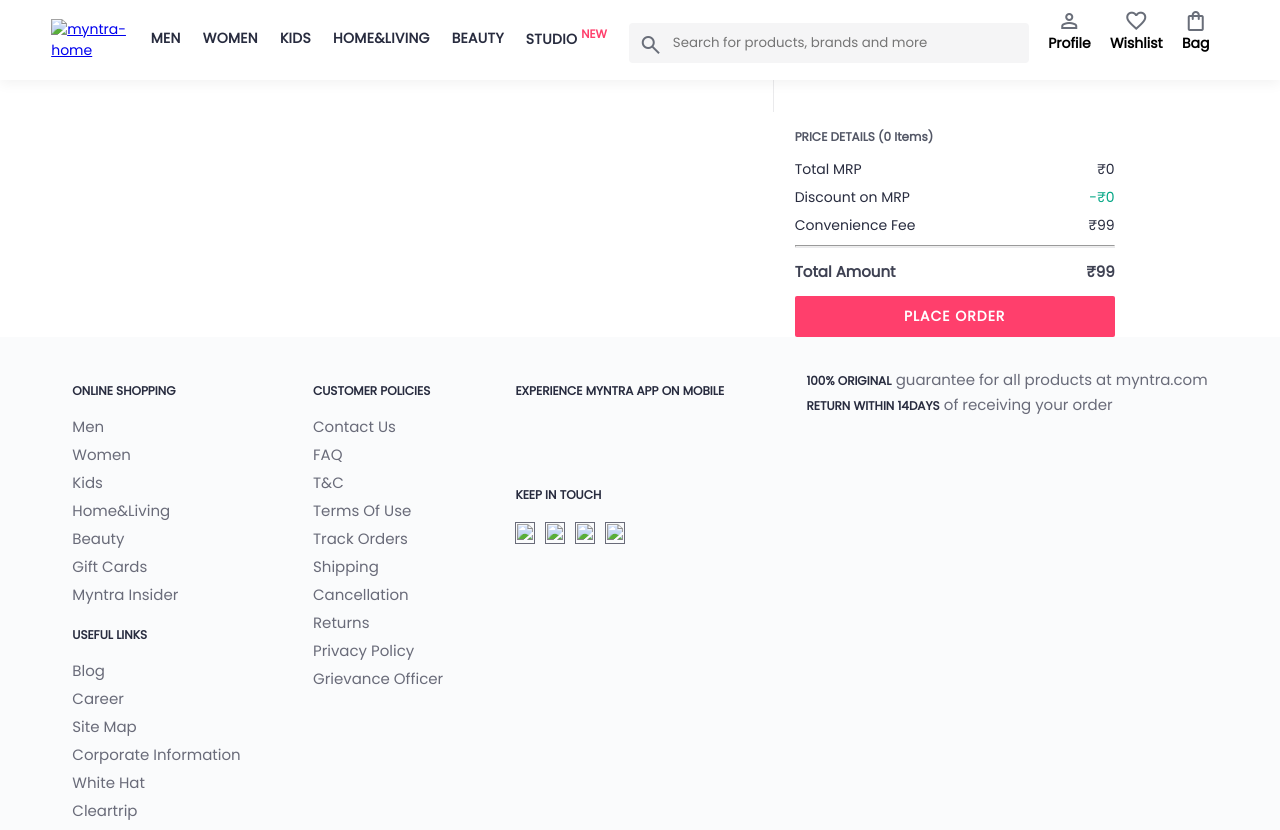
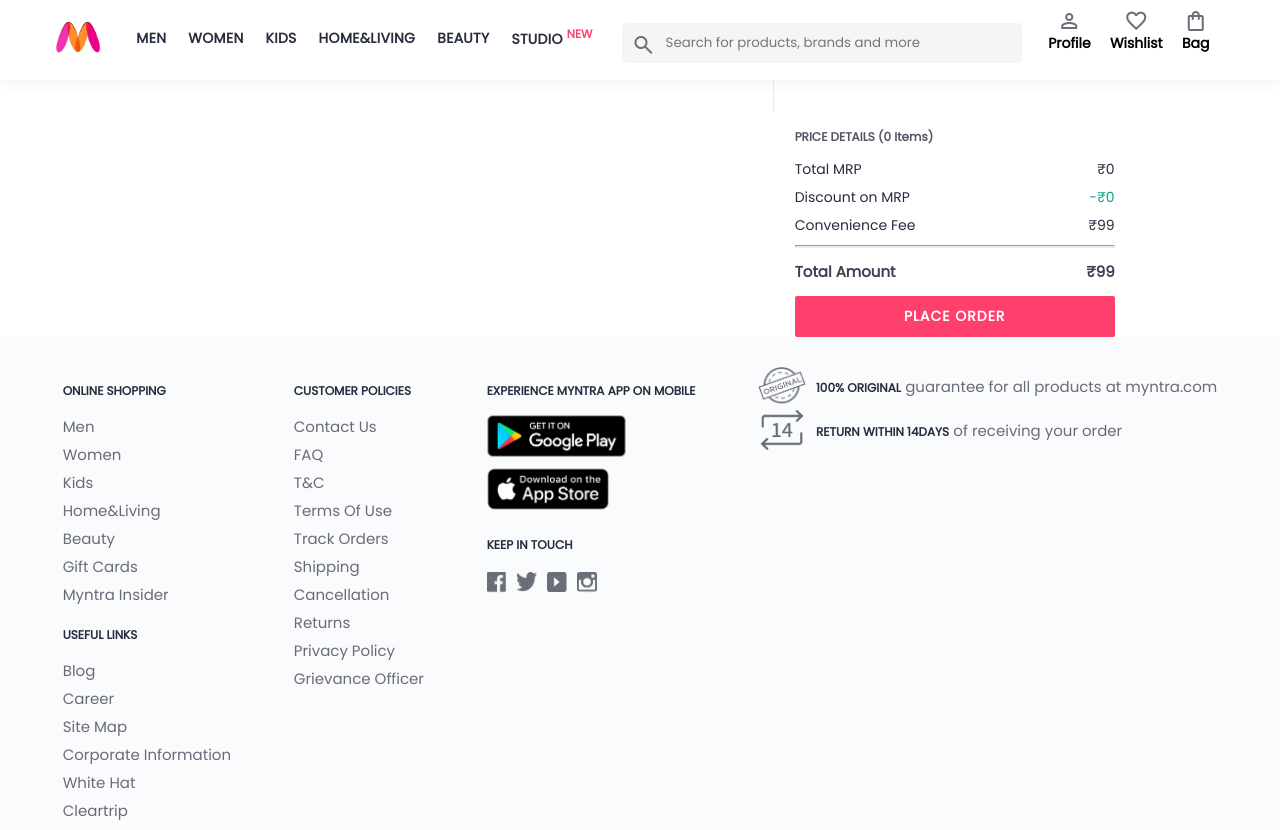
Before and after one commit to Prachi309/myntra, a plain HTML site: page bag.html in a window 1280 px wide. Shown: the top 830 px of the page. Drawn offline with nearby package versions, Linux system fonts and the light colour scheme; the site is published under a folder, as on GitHub Pages, so addresses that start at the root find nothing.

Commit message:
bag.html

```diff
--- a/bag.html
+++ b/bag.html
@@ -14,11 +14,11 @@
         <link href="https://fonts.googleapis.com/css2?family=Poppins&display=swap" rel="stylesheet">
 
 
-        <link rel="shortcut icon" type="image/jpg" href="/images/myntra-1200x900.webp"/>
+        <link rel="shortcut icon" type="image/jpg" href="images/myntra-1200x900.webp"/>
 </head>
 <body>
     <header>
-        <div class="logo-container"><a href="#"> <img class="myntra-home" src="/images/myntra-1200x900.webp"
+        <div class="logo-container"><a href="#"> <img class="myntra-home" src="images/myntra-1200x900.webp"
                     alt="myntra-home"> </a></div>
         <div class="navbar">
             <a href="">Men</a>
@@ -95,20 +95,20 @@
             </div>
             <div class="footerColumn">
                 <h3 class="footersubhead">EXPERIENCE MYNTRA APP ON MOBILE</h3>
-                <a href=""><img class="download" src="/images/googleplay.png" alt=""></a>
-                <a href=""><img class="download" src="/images/appstore.png" alt=""></a>
+                <a href=""><img class="download" src="images/googleplay.png" alt=""></a>
+                <a href=""><img class="download" src="images/appstore.png" alt=""></a>
                 <span class="footersubhead">KEEP IN TOUCH</span> <span class="kit"><a href=""><img
-                            src="/images/socials/fb.png" alt=""></a>
-                    <a href=""><img src="/images/socials/x.png" alt=""></a>
-                    <a href=""><img src="/images/socials/yt.png" alt=""></a>
-                    <a href=""><img src="/images/socials/insta.png" alt=""></a>
+                            src="images/socials/fb.png" alt=""></a>
+                    <a href=""><img src="images/socials/x.png" alt=""></a>
+                    <a href=""><img src="images/socials/yt.png" alt=""></a>
+                    <a href=""><img src="images/socials/insta.png" alt=""></a>
                 </span>
 
             </div>
             <div class="footerColumn">
-                <span><img src="/images/original.png" class="footerimg" alt=""><span class="footersubhead">100%
+                <span><img src="images/original.png" class="footerimg" alt=""><span class="footersubhead">100%
                         ORIGINAL</span> <span class="text">guarantee for all products at myntra.com</span> </span>
-                <span><img src="/images/return.png" class="footerimg" alt=""><span class="footersubhead">Return within
+                <span><img src="images/return.png" class="footerimg" alt=""><span class="footersubhead">Return within
                         14days</span> <span class="text">of receiving your order</span></span>
 
 
```
